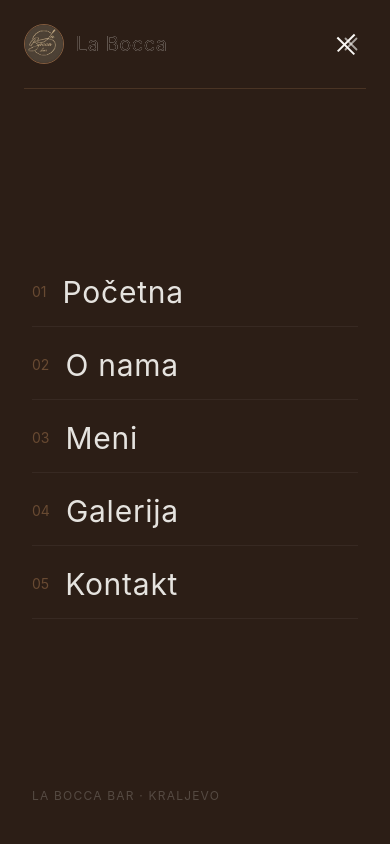
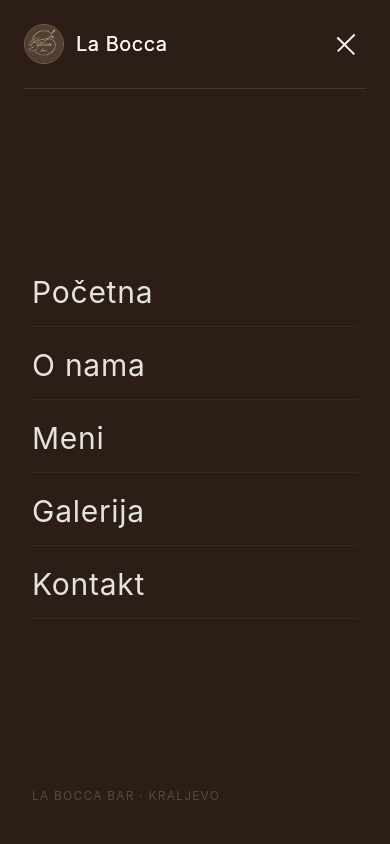
Before and after one commit to rumeni/la_bocca, a Next.js app: page / in a window 390 px wide. Both pictures are taken after a click on the button 346 px from the left and 44 px from the top of the page. Shown: the top 844 px of the page. Built offline with nearby package versions, Linux system fonts and the light colour scheme.

Commit message:
still fixes

```diff
--- a/components/About.tsx
+++ b/components/About.tsx
@@ -5,8 +5,8 @@ import Image from 'next/image';
 
 export default function About() {
   return (
-    <section id="about" className="py-20 md:py-32 bg-ivory relative scroll-mt-20">
-      <div className="max-w-7xl mx-auto px-6 md:px-12">
+    <section id="about" className="py-20 md:py-32 bg-ivory relative scroll-mt-20 min-h-screen flex items-center">
+      <div className="max-w-7xl mx-auto px-6 md:px-12 w-full">
         <div className="grid grid-cols-1 lg:grid-cols-2 gap-10 lg:gap-16 items-center">
 
           {/* Text Content */}
--- a/components/Navbar.tsx
+++ b/components/Navbar.tsx
@@ -2,7 +2,7 @@
 
 import { useState, useEffect } from 'react';
 import { motion, AnimatePresence } from 'motion/react';
-import { X } from 'lucide-react';
+
 import Image from 'next/image';
 
 const navLinks = [
@@ -53,7 +53,7 @@ export default function Navbar() {
               />
             </div>
             <span className={`font-serif text-xl tracking-wide transition-colors duration-300 ${
-              isScrolled ? 'text-espresso' : 'text-espresso md:text-ivory'
+              isScrolled ? 'text-espresso' : 'text-ivory'
             }`}>
               La Bocca
             </span>
@@ -77,7 +77,7 @@ export default function Navbar() {
           {/* Mobile Hamburger */}
           <button
             className={`md:hidden flex flex-col justify-center items-center w-10 h-10 gap-[6px] z-[60] relative transition-colors duration-300 ${
-              isMobileMenuOpen ? 'text-ivory' : isScrolled ? 'text-espresso' : 'text-espresso'
+              isMobileMenuOpen ? 'text-ivory' : isScrolled ? 'text-espresso' : 'text-ivory'
             }`}
             onClick={() => setIsMobileMenuOpen(!isMobileMenuOpen)}
             aria-label={isMobileMenuOpen ? 'Zatvori meni' : 'Otvori meni'}
@@ -120,13 +120,6 @@ export default function Navbar() {
                 </div>
                 <span className="font-serif text-xl text-ivory tracking-wide">La Bocca</span>
               </a>
-              <button
-                onClick={() => setIsMobileMenuOpen(false)}
-                aria-label="Zatvori meni"
-                className="text-ivory/60 hover:text-ivory transition-colors p-1"
-              >
-                <X size={22} />
-              </button>
             </div>
 
             {/* Divider */}
@@ -142,11 +135,8 @@ export default function Navbar() {
                   initial={{ opacity: 0, x: -24 }}
                   animate={{ opacity: 1, x: 0 }}
                   transition={{ delay: 0.1 + i * 0.07, duration: 0.35 }}
-                  className="group flex items-center gap-4 py-4 border-b border-white/5"
+                  className="group py-4 border-b border-white/5"
                 >
-                  <span className="text-caramel/40 font-serif text-sm group-hover:text-caramel transition-colors duration-300">
-                    0{i + 1}
-                  </span>
                   <span className="font-serif text-3xl text-ivory/90 group-hover:text-caramel transition-colors duration-300 tracking-wide">
                     {link.name}
                   </span>
--- a/next.config.ts
+++ b/next.config.ts
@@ -1,4 +1,27 @@
 import type {NextConfig} from 'next';
+
+const securityHeaders = [
+  {
+    key: 'X-Frame-Options',
+    value: 'SAMEORIGIN',
+  },
+  {
+    key: 'X-Content-Type-Options',
+    value: 'nosniff',
+  },
+  {
+    key: 'Referrer-Policy',
+    value: 'strict-origin-when-cross-origin',
+  },
+  {
+    key: 'Permissions-Policy',
+    value: 'camera=(), microphone=(), geolocation=(), payment=()',
+  },
+  {
+    key: 'X-DNS-Prefetch-Control',
+    value: 'on',
+  },
+];
 
 const nextConfig: NextConfig = {
   reactStrictMode: true,
@@ -6,6 +29,14 @@ const nextConfig: NextConfig = {
     ignoreBuildErrors: false,
   },
   transpilePackages: ['motion'],
+  async headers() {
+    return [
+      {
+        source: '/(.*)',
+        headers: securityHeaders,
+      },
+    ];
+  },
 };
 
 export default nextConfig;
```
